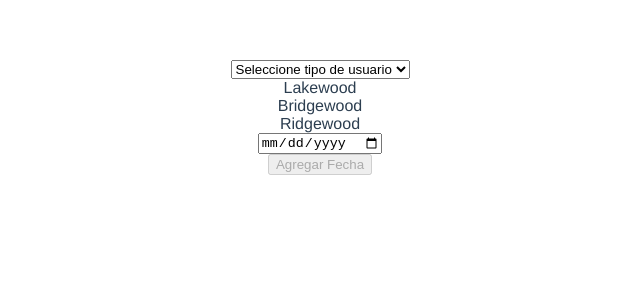
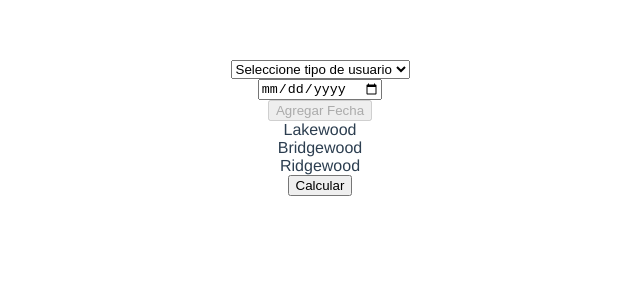
Before and after one commit to nicotoconas007/tipti-challenge, a Vue app in the folder challenge/: page / in a window 1280 px wide. Shown: the top 300 px of the page, without its empty margins (320-960 px from the left). Built offline with nearby package versions, Linux system fonts and the light colour scheme.

Commit message:
emit dates to parent and added method to calculate the best option hotel

```diff
--- a/challenge/src/App.vue
+++ b/challenge/src/App.vue
@@ -1,8 +1,9 @@
 <template>
   <div id="app">
     <SelectUserType @userType="receiveUser" />
-    <CardHotel @hotels="receiveHotels"/>
-    <InputDate />
+    <InputDate @dates="receiveDates" />
+    <CardHotel @hotels="receiveHotels" :userType="userType" :bestOption="bestOption" />
+    <button @click="calculateValue">Calcular</button>
   </div>
 </template>
 
@@ -20,16 +21,47 @@ export default {
   data() {
     return {
       userType: "",
-      hotels: []
+      hotels: [],
+      dates: [],
+      error: false,
+      bestOption: ''
     };
   },
 
   methods: {
     receiveUser(userType) {
-      this.userType = userType
+      this.userType = userType;
     },
     receiveHotels(hotels) {
-      this.hotels = hotels
+      this.hotels = hotels;
+    },
+    receiveDates(dates) {
+      this.dates = dates.selectedDates;
+      this.error = dates.error;
+    },
+    calculateValue() {
+      let minPrice = Number.MAX_VALUE;
+      this.hotels.forEach((hotel) => {
+        let totalPrice = 0;
+        this.dates.forEach((date) => {
+          if (this.userType === "regular") {
+            totalPrice += date.isWeekend
+              ? hotel.weekendRgPrice
+              : hotel.regularPrice;
+          } else {
+            totalPrice += date.isWeekend
+              ? hotel.weekendRwPrice
+              : hotel.rewardPrice;
+          }
+        });
+        if (totalPrice < minPrice) {
+          minPrice = totalPrice;
+          const hotelSelected = { ...hotel };
+          hotelSelected.total = minPrice;
+          hotelSelected.dates = this.dates;
+          this.bestOption = hotelSelected;
+        }
+      });
     },
   },
 };
--- a/challenge/src/components/CardHotel.vue
+++ b/challenge/src/components/CardHotel.vue
@@ -1,7 +1,13 @@
 <template>
   <div class="container">
-    <div v-for="hotel in hotels" :key="hotel.name">
+    <div v-show="!bestOption" v-for="hotel in hotels" :key="hotel.name">
       {{ hotel.name }}
+    </div>
+    <div v-show="bestOption">
+      <div>{{ bestOption.name }} - {{ bestOption.total }} - {{ userType }}</div>
+      <span v-for="(date, index) in bestOption.dates" :key="index">
+        {{ date.date }}
+      </span>
     </div>
   </div>
 </template>
@@ -9,6 +15,7 @@
 <script>
 export default {
   name: "CardHotel",
+  props: ["bestOption", "userType"],
   data() {
     return {
       hotels: [
--- a/challenge/src/components/InputDate.vue
+++ b/challenge/src/components/InputDate.vue
@@ -15,6 +15,7 @@ export default {
   data() {
     return {
       dates: [{ date: "", isWeekend: false }],
+      error: false,
     };
   },
   methods: {
@@ -27,6 +28,30 @@ export default {
         isWeekend: false,
       });
     },
+    isWeekend(dates) {
+      dates.forEach((date) => {
+        const day = new Date(date.date).toLocaleDateString("es-ES", {
+          weekday: "long",
+          timeZone: "UTC",
+        });
+        day === "sábado" || day === "domingo"
+          ? (date.isWeekend = true)
+          : (date.isWeekend = false);
+      });
+    },
+    isEqual(dates) {
+      const dateSet = new Set(dates.map((dateObj) => dateObj.date));
+      this.error = dates.length !== dateSet.size;
+    },
+  },
+  watch: {
+    dates: {
+      handler(newDates) {
+        this.isWeekend(newDates);
+        this.$emit("dates", { selectedDates: newDates, error: this.error });
+      },
+      deep: true,
+    },
   },
 };
 </script>
```
